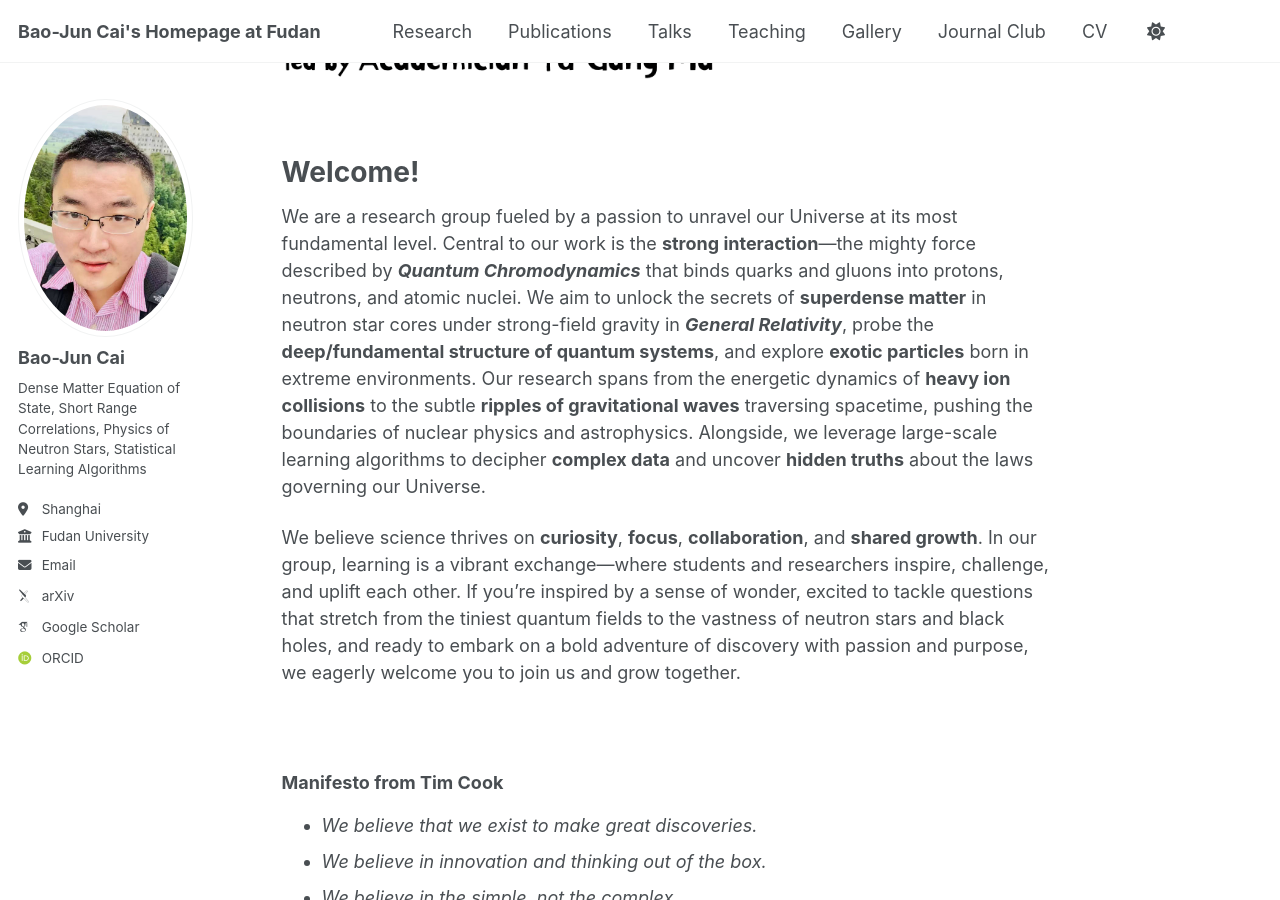
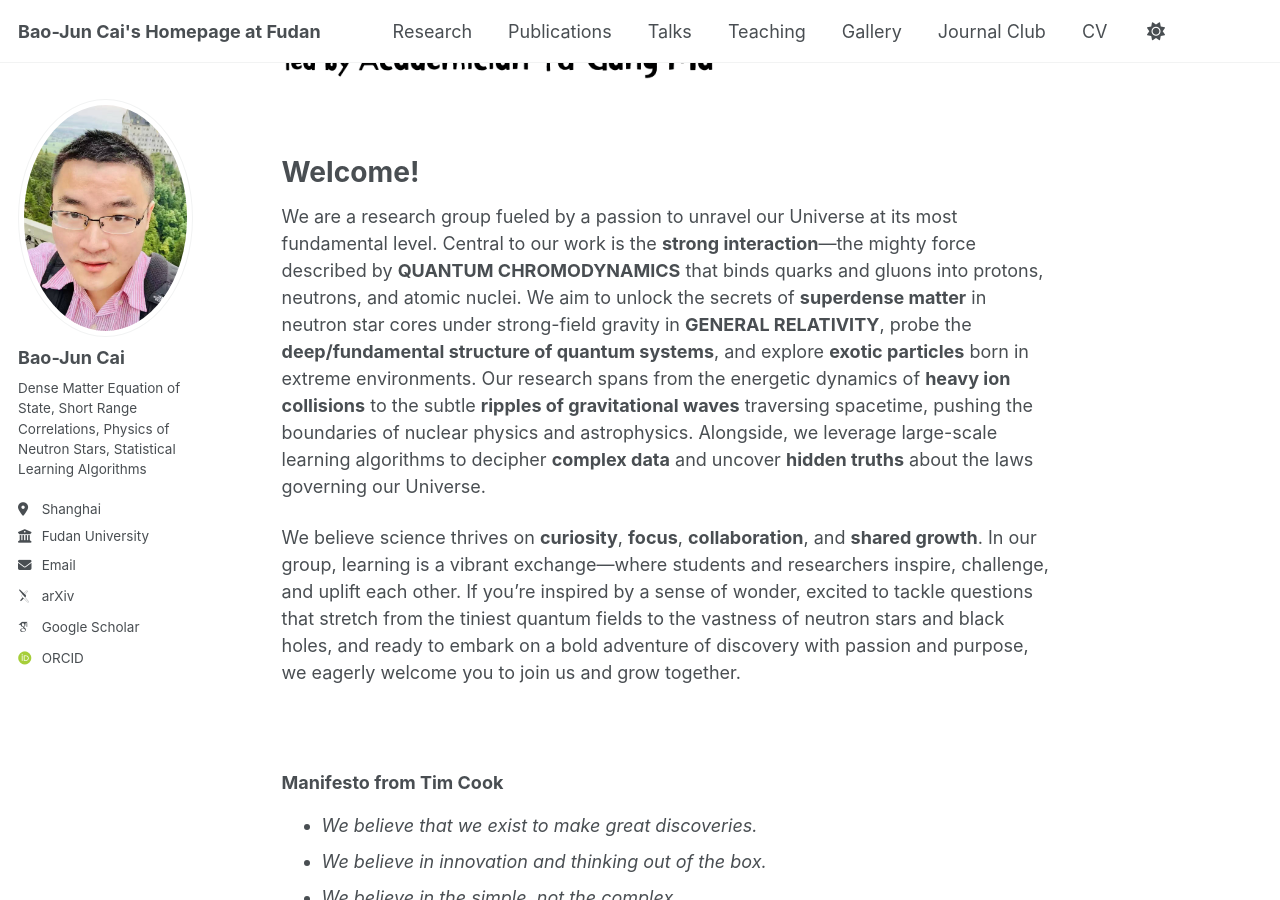
Before and after one commit to bjcai-phys/bjcai-phys.github.io, a Jekyll site: the page built from _pages/about.md, in a window 1280 px wide and 900 px high, scrolled down 304 px. Built offline with Jekyll 4.4.1, drawn with Linux system fonts in a browser that asks for light colours; some web fonts are replaced.

Commit message:
Update about.md

```diff
--- a/_pages/about.md
+++ b/_pages/about.md
@@ -15,7 +15,7 @@ redirect_from:
 
 # Welcome!
 
-We are a research group fueled by a passion to unravel our Universe at its most fundamental level. Central to our work is the **strong interaction**—the mighty force described by **_Quantum Chromodynamics_** that binds quarks and gluons into protons, neutrons, and atomic nuclei. We aim to unlock the secrets of **superdense matter** in neutron star cores under strong-field gravity in **_General Relativity_**, probe the **deep/fundamental structure of quantum systems**, and explore **exotic particles** born in extreme environments. Our research spans from the energetic dynamics of **heavy ion collisions** to the subtle **ripples of gravitational waves** traversing spacetime, pushing the boundaries of nuclear physics and astrophysics. Alongside, we leverage large-scale learning algorithms to decipher **complex data** and uncover **hidden truths** about the laws governing our Universe.
+We are a research group fueled by a passion to unravel our Universe at its most fundamental level. Central to our work is the **strong interaction**—the mighty force described by **QUANTUM CHROMODYNAMICS** that binds quarks and gluons into protons, neutrons, and atomic nuclei. We aim to unlock the secrets of **superdense matter** in neutron star cores under strong-field gravity in **GENERAL RELATIVITY**, probe the **deep/fundamental structure of quantum systems**, and explore **exotic particles** born in extreme environments. Our research spans from the energetic dynamics of **heavy ion collisions** to the subtle **ripples of gravitational waves** traversing spacetime, pushing the boundaries of nuclear physics and astrophysics. Alongside, we leverage large-scale learning algorithms to decipher **complex data** and uncover **hidden truths** about the laws governing our Universe.
 
 We believe science thrives on **curiosity**, **focus**, **collaboration**, and **shared growth**. In our group, learning is a vibrant exchange—where students and researchers inspire, challenge, and uplift each other. If you’re inspired by a sense of wonder, excited to tackle questions that stretch from the tiniest quantum fields to the vastness of neutron stars and black holes, and ready to embark on a bold adventure of discovery with passion and purpose, we eagerly welcome you to join us and grow together.
 
```
